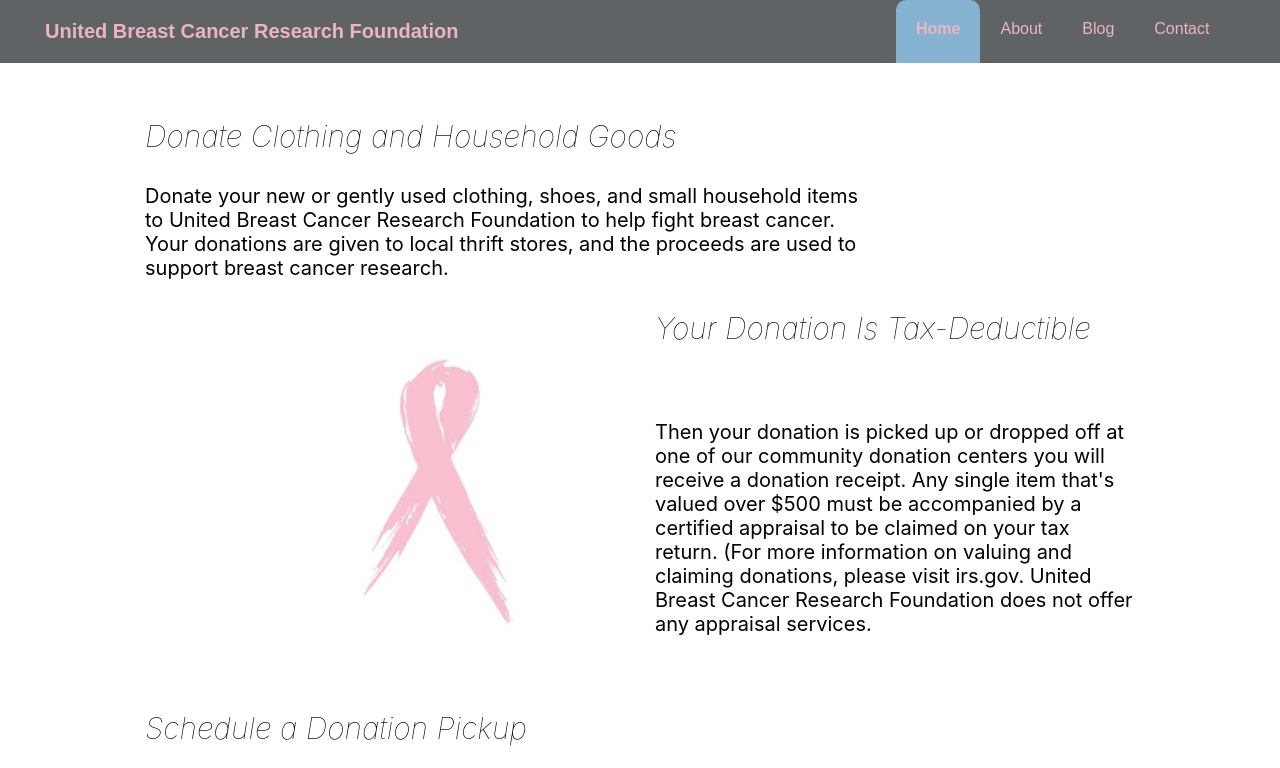
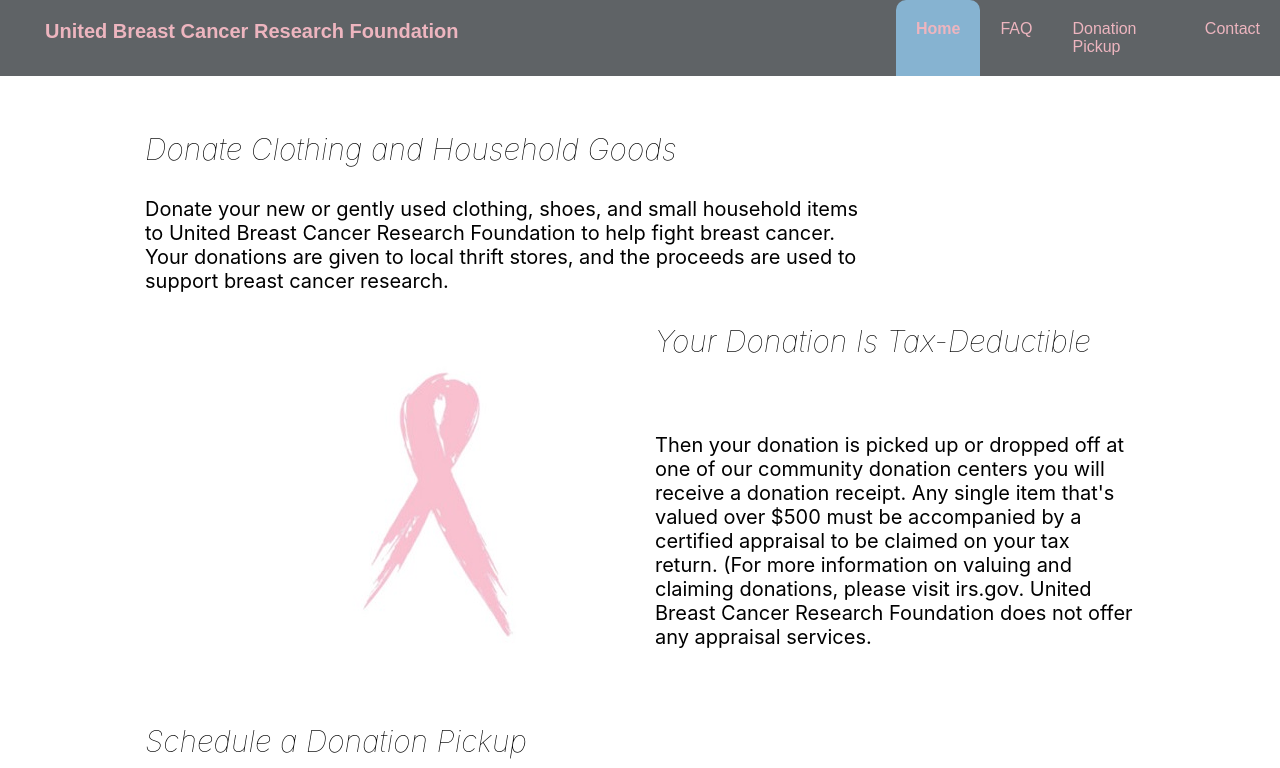
Before and after one commit to bhavinafricawala/breast-cancer-demosite, a plain HTML site: page index.html in a window 1280 px wide. Shown: the top 768 px of the page. Drawn offline with Linux system fonts and the light colour scheme.

Commit message:
link change

```diff
--- a/index.html
+++ b/index.html
@@ -12,8 +12,8 @@
       </div>
       <ul>
         <li class="active"><a href=""></a>Home</li>
-        <li><a href=""></a>About</li>
-        <li><a href=""></a>Blog</li>
+        <li><a href=""></a>FAQ</li>
+        <li><a href=""></a>Donation Pickup</li>
         <li><a href=""></a>Contact</li>
       </ul>
     </nav>
```
